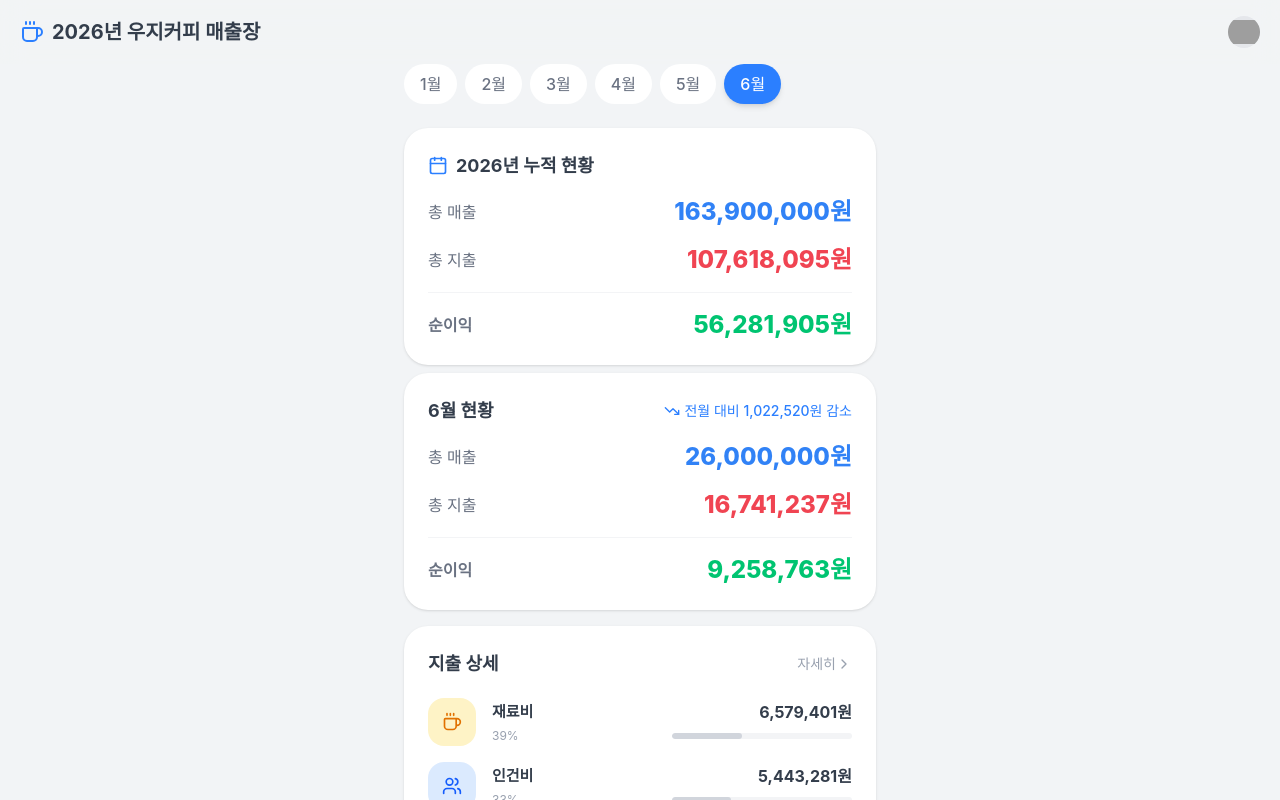
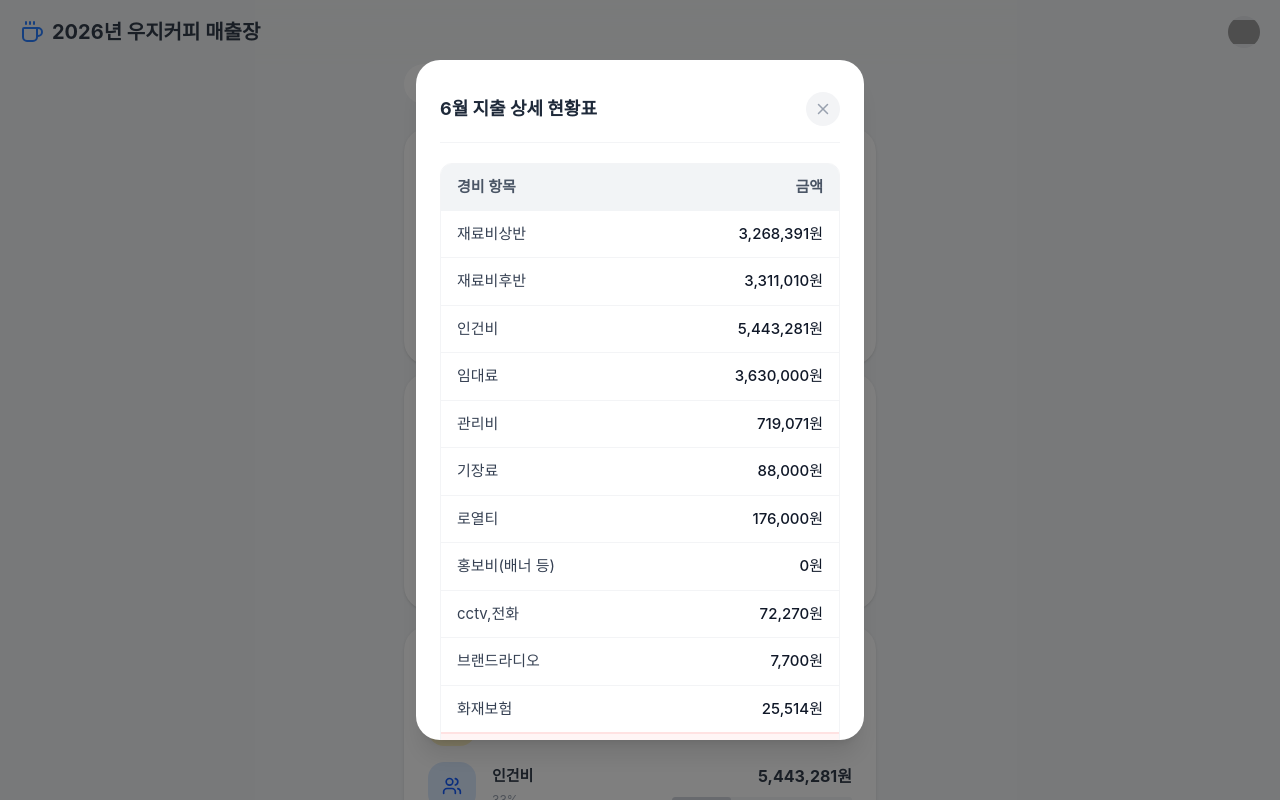
Before and after one commit to heekeunlee/oozy_profit, a React (Vite) app: page / in a window 1280 px wide. Both pictures are taken after a click on the button "자세히". Shown: the top 800 px of the page. Built offline with nearby package versions, Linux system fonts and the light colour scheme; grey boxes are pictures that could not be loaded.

Commit message:
Update chart to line chart and add details modal

```diff
--- a/src/App.tsx
+++ b/src/App.tsx
@@ -1,26 +1,27 @@
 import React, { useState } from 'react';
 import { financialData, formatCurrency, getMonthName } from './data';
-import { BarChart, Bar, XAxis, YAxis, Tooltip, ResponsiveContainer, CartesianGrid, Legend, LabelList } from 'recharts';
-import { TrendingUp, TrendingDown, Coffee, ChevronRight, DollarSign, PieChart, Users, Home, Calendar } from 'lucide-react';
+import { LineChart, Line, XAxis, YAxis, Tooltip, ResponsiveContainer, CartesianGrid, Legend, LabelList } from 'recharts';
+import { TrendingUp, TrendingDown, Coffee, ChevronRight, DollarSign, PieChart, Users, Home, Calendar, X } from 'lucide-react';
 
 function App() {
   const [selectedMonthIndex, setSelectedMonthIndex] = useState(financialData.length - 1);
+  const [isDetailsOpen, setIsDetailsOpen] = useState(false);
   const currentData = financialData[selectedMonthIndex];
 
-  const totalExpenses = Object.values(currentData.expenses).reduce((a, b) => a + b, 0);
+  const totalExpenses = currentData.expenses.material + currentData.expenses.labor + currentData.expenses.rent + currentData.expenses.others;
   const netProfit = currentData.sales - totalExpenses;
 
   const profitIncrease = selectedMonthIndex > 0
-    ? netProfit - (financialData[selectedMonthIndex - 1].sales - Object.values(financialData[selectedMonthIndex - 1].expenses).reduce((a, b) => a + b, 0))
+    ? netProfit - (financialData[selectedMonthIndex - 1].sales - (financialData[selectedMonthIndex - 1].expenses.material + financialData[selectedMonthIndex - 1].expenses.labor + financialData[selectedMonthIndex - 1].expenses.rent + financialData[selectedMonthIndex - 1].expenses.others))
     : 0;
 
   const year2026Data = financialData.filter(d => d.month.startsWith('2026'));
   const total2026Sales = year2026Data.reduce((acc, curr) => acc + curr.sales, 0);
-  const total2026Expenses = year2026Data.reduce((acc, curr) => acc + Object.values(curr.expenses).reduce((a, b) => a + b, 0), 0);
+  const total2026Expenses = year2026Data.reduce((acc, curr) => acc + curr.expenses.material + curr.expenses.labor + curr.expenses.rent + curr.expenses.others, 0);
   const total2026Profit = total2026Sales - total2026Expenses;
 
   const chartData = financialData.map(d => {
-    const expenses = Object.values(d.expenses).reduce((a, b) => a + b, 0);
+    const expenses = d.expenses.material + d.expenses.labor + d.expenses.rent + d.expenses.others;
     return {
       name: getMonthName(d.month),
       매출: d.sales / 10000,
@@ -113,7 +114,10 @@ function App() {
         <section className="bg-white rounded-[24px] p-6 shadow-sm">
           <div className="flex justify-between items-center mb-5">
             <h3 className="text-lg font-bold">지출 상세</h3>
-            <button className="text-sm text-gray-400 flex items-center">
+            <button
+              onClick={() => setIsDetailsOpen(true)}
+              className="text-sm text-gray-400 flex items-center hover:text-gray-600 transition-colors"
+            >
               자세히 <ChevronRight size={16} />
             </button>
           </div>
@@ -157,25 +161,25 @@ function App() {
           <p className="text-xs text-gray-400 mb-4">(단위: 만원)</p>
           <div className="h-64 w-full">
             <ResponsiveContainer width="100%" height="100%">
-              <BarChart data={chartData} margin={{ top: 0, right: 0, left: -20, bottom: 0 }}>
+              <LineChart data={chartData} margin={{ top: 20, right: 10, left: -20, bottom: 0 }}>
                 <CartesianGrid strokeDasharray="3 3" vertical={false} stroke="#F2F4F6" />
                 <XAxis dataKey="name" axisLine={false} tickLine={false} tick={{ fontSize: 12, fill: '#8B95A1' }} dy={10} />
                 <YAxis axisLine={false} tickLine={false} tick={{ fontSize: 12, fill: '#8B95A1' }} />
                 <Tooltip
-                  cursor={{ fill: '#F2F4F6' }}
+                  cursor={{ stroke: '#F2F4F6', strokeWidth: 2 }}
                   contentStyle={{ borderRadius: '12px', border: 'none', boxShadow: '0 4px 6px -1px rgb(0 0 0 / 0.1)' }}
                 />
                 <Legend iconType="circle" wrapperStyle={{ fontSize: '12px', paddingTop: '20px' }} />
-                <Bar dataKey="매출" fill="#3182F6" radius={[4, 4, 0, 0]} maxBarSize={20}>
-                  <LabelList dataKey="매출" position="top" fontSize={9} fill="#3182F6" formatter={(v: any) => Math.round(Number(v))} />
-                </Bar>
-                <Bar dataKey="지출" fill="#F04452" radius={[4, 4, 0, 0]} maxBarSize={20}>
-                  <LabelList dataKey="지출" position="top" fontSize={9} fill="#F04452" formatter={(v: any) => Math.round(Number(v))} />
-                </Bar>
-                <Bar dataKey="순이익" fill="#00C471" radius={[4, 4, 0, 0]} maxBarSize={20}>
-                  <LabelList dataKey="순이익" position="top" fontSize={9} fill="#00C471" formatter={(v: any) => Math.round(Number(v))} />
-                </Bar>
-              </BarChart>
+                <Line type="monotone" dataKey="매출" stroke="#3182F6" strokeWidth={3} dot={{ r: 4, strokeWidth: 2, fill: '#fff' }} activeDot={{ r: 6 }}>
+                  <LabelList dataKey="매출" position="top" fontSize={10} fill="#3182F6" formatter={(v: any) => Math.round(Number(v))} offset={10} />
+                </Line>
+                <Line type="monotone" dataKey="지출" stroke="#F04452" strokeWidth={3} dot={{ r: 4, strokeWidth: 2, fill: '#fff' }} activeDot={{ r: 6 }}>
+                  <LabelList dataKey="지출" position="bottom" fontSize={10} fill="#F04452" formatter={(v: any) => Math.round(Number(v))} offset={10} />
+                </Line>
+                <Line type="monotone" dataKey="순이익" stroke="#00C471" strokeWidth={3} dot={{ r: 4, strokeWidth: 2, fill: '#fff' }} activeDot={{ r: 6 }}>
+                  <LabelList dataKey="순이익" position="top" fontSize={10} fill="#00C471" formatter={(v: any) => Math.round(Number(v))} offset={10} />
+                </Line>
+              </LineChart>
             </ResponsiveContainer>
           </div>
         </section>
@@ -194,6 +198,49 @@ function App() {
           </div>
         </section>
       </main>
+
+      {/* Details Modal */}
+      {isDetailsOpen && (
+        <div className="fixed inset-0 bg-black/50 z-50 flex items-center justify-center p-4 animate-in fade-in duration-200">
+          <div className="bg-white rounded-[24px] w-full max-w-md p-6 max-h-[85vh] overflow-y-auto shadow-xl">
+            <div className="flex justify-between items-center mb-5 sticky top-0 bg-white z-10 pt-2 pb-4 border-b border-gray-100">
+              <h3 className="text-lg font-bold text-gray-800">{getMonthName(currentData.month)} 지출 상세 현황표</h3>
+              <button onClick={() => setIsDetailsOpen(false)} className="text-gray-400 hover:text-gray-700 bg-gray-100 rounded-full p-2">
+                <X size={18} />
+              </button>
+            </div>
+            <div className="overflow-hidden rounded-xl border border-gray-100">
+              <table className="w-full text-[15px]">
+                <thead className="bg-[#F2F4F6]">
+                  <tr>
+                    <th className="py-3 px-4 text-left font-bold text-gray-600">경비 항목</th>
+                    <th className="py-3 px-4 text-right font-bold text-gray-600">금액</th>
+                  </tr>
+                </thead>
+                <tbody className="divide-y divide-gray-100">
+                  <tr><td className="py-3 px-4 text-gray-700">재료비상반</td><td className="py-3 px-4 text-right font-medium text-gray-900">{formatCurrency(currentData.expenses.details.materialFirst)}</td></tr>
+                  <tr><td className="py-3 px-4 text-gray-700">재료비후반</td><td className="py-3 px-4 text-right font-medium text-gray-900">{formatCurrency(currentData.expenses.details.materialSecond)}</td></tr>
+                  <tr><td className="py-3 px-4 text-gray-700">인건비</td><td className="py-3 px-4 text-right font-medium text-gray-900">{formatCurrency(currentData.expenses.details.labor)}</td></tr>
+                  <tr><td className="py-3 px-4 text-gray-700">임대료</td><td className="py-3 px-4 text-right font-medium text-gray-900">{formatCurrency(currentData.expenses.details.rent)}</td></tr>
+                  <tr><td className="py-3 px-4 text-gray-700">관리비</td><td className="py-3 px-4 text-right font-medium text-gray-900">{formatCurrency(currentData.expenses.details.admin)}</td></tr>
+                  <tr><td className="py-3 px-4 text-gray-700">기장료</td><td className="py-3 px-4 text-right font-medium text-gray-900">{formatCurrency(currentData.expenses.details.accounting)}</td></tr>
+                  <tr><td className="py-3 px-4 text-gray-700">로열티</td><td className="py-3 px-4 text-right font-medium text-gray-900">{formatCurrency(currentData.expenses.details.royalty)}</td></tr>
+                  <tr><td className="py-3 px-4 text-gray-700">홍보비(배너 등)</td><td className="py-3 px-4 text-right font-medium text-gray-900">{formatCurrency(currentData.expenses.details.promotion)}</td></tr>
+                  <tr><td className="py-3 px-4 text-gray-700">cctv,전화</td><td className="py-3 px-4 text-right font-medium text-gray-900">{formatCurrency(currentData.expenses.details.cctv)}</td></tr>
+                  <tr><td className="py-3 px-4 text-gray-700">브랜드라디오</td><td className="py-3 px-4 text-right font-medium text-gray-900">{formatCurrency(currentData.expenses.details.radio)}</td></tr>
+                  <tr><td className="py-3 px-4 text-gray-700">화재보험</td><td className="py-3 px-4 text-right font-medium text-gray-900">{formatCurrency(currentData.expenses.details.insurance)}</td></tr>
+                </tbody>
+                <tfoot className="bg-[#FFF5F5] border-t-2 border-red-100">
+                  <tr>
+                    <td className="py-4 px-4 font-bold text-gray-800">경비 합계</td>
+                    <td className="py-4 px-4 text-right font-extrabold text-[#F04452] text-lg">{formatCurrency(totalExpenses)}</td>
+                  </tr>
+                </tfoot>
+              </table>
+            </div>
+          </div>
+        </div>
+      )}
     </div>
   );
 }
--- a/src/data.ts
+++ b/src/data.ts
@@ -2,10 +2,23 @@ export interface MonthlyData {
   month: string;
   sales: number;
   expenses: {
-    material: number; // 재료비
-    labor: number; // 인건비
-    rent: number; // 임대료
-    others: number; // 기타 (관리비, 기장료, 로열티 등)
+    material: number;
+    labor: number;
+    rent: number;
+    others: number;
+    details: {
+      materialFirst: number; // 재료비상반
+      materialSecond: number; // 재료비후반
+      labor: number; // 인건비
+      rent: number; // 임대료
+      admin: number; // 관리비
+      accounting: number; // 기장료
+      royalty: number; // 로열티
+      promotion: number; // 홍보비
+      cctv: number; // cctv,전화
+      radio: number; // 브랜드라디오
+      insurance: number; // 화재보험
+    }
   };
 }
 
@@ -14,61 +27,67 @@ export const financialData: MonthlyData[] = [
     month: "2026-01",
     sales: 25400000,
     expenses: {
-      material: 3632343 + 3519547, // 7,151,890
+      material: 3632343 + 3519547,
       labor: 5100280,
       rent: 3630000,
-      others: 778490 + 88000 + 176000 + 32550 + 72270 + 8250 + 25514, // 1,181,074
-    }, // Total: 17,063,244
+      others: 778490 + 88000 + 176000 + 32550 + 72270 + 8250 + 25514,
+      details: { materialFirst: 3632343, materialSecond: 3519547, labor: 5100280, rent: 3630000, admin: 778490, accounting: 88000, royalty: 176000, promotion: 32550, cctv: 72270, radio: 8250, insurance: 25514 }
+    },
   },
   {
     month: "2026-02",
     sales: 23800000,
     expenses: {
-      material: 3389983 + 2903287, // 6,293,270
+      material: 3389983 + 2903287,
       labor: 4963145,
       rent: 3630000,
-      others: 696961 + 88000 + 176000 + 32550 + 72270 + 8250 + 25514, // 1,099,545
-    }, // Total: 15,985,960
+      others: 696961 + 88000 + 176000 + 32550 + 72270 + 8250 + 25514,
+      details: { materialFirst: 3389983, materialSecond: 2903287, labor: 4963145, rent: 3630000, admin: 696961, accounting: 88000, royalty: 176000, promotion: 32550, cctv: 72270, radio: 8250, insurance: 25514 }
+    },
   },
   {
     month: "2026-03",
     sales: 28200000,
     expenses: {
-      material: 4053400 + 3828781, // 7,882,181
+      material: 4053400 + 3828781,
       labor: 5319912,
       rent: 3630000,
-      others: 634783 + 88000 + 176000 + 32550 + 72270 + 8250 + 25514, // 1,037,367
-    }, // Total: 17,869,460
+      others: 634783 + 88000 + 176000 + 32550 + 72270 + 8250 + 25514,
+      details: { materialFirst: 4053400, materialSecond: 3828781, labor: 5319912, rent: 3630000, admin: 634783, accounting: 88000, royalty: 176000, promotion: 32550, cctv: 72270, radio: 8250, insurance: 25514 }
+    },
   },
   {
     month: "2026-04",
     sales: 29500000,
     expenses: {
-      material: 4568664 + 4768399, // 9,337,063
+      material: 4568664 + 4768399,
       labor: 5319717,
       rent: 3630000,
-      others: 583213 + 88000 + 176000 + 0 + 72270 + 7700 + 25514, // 952,697
-    }, // Total: 19,239,477
+      others: 583213 + 88000 + 176000 + 0 + 72270 + 7700 + 25514,
+      details: { materialFirst: 4568664, materialSecond: 4768399, labor: 5319717, rent: 3630000, admin: 583213, accounting: 88000, royalty: 176000, promotion: 0, cctv: 72270, radio: 7700, insurance: 25514 }
+    },
   },
   {
     month: "2026-05",
     sales: 31000000,
     expenses: {
-      material: 3260041 + 7382623, // 10,642,664
+      material: 3260041 + 7382623,
       labor: 5458326,
       rent: 3630000,
-      others: 585803 + 88000 + 176000 + 32550 + 72160 + 7700 + 25514, // 987,727
-    }, // Total: 20,718,717
+      others: 585803 + 88000 + 176000 + 32550 + 72160 + 7700 + 25514,
+      details: { materialFirst: 3260041, materialSecond: 7382623, labor: 5458326, rent: 3630000, admin: 585803, accounting: 88000, royalty: 176000, promotion: 32550, cctv: 72160, radio: 7700, insurance: 25514 }
+    },
   },
   {
     month: "2026-06",
     sales: 26000000,
     expenses: {
-      material: 3268391 + 3311010, // 6,579,401
+      material: 3268391 + 3311010,
       labor: 5443281,
       rent: 3630000,
-      others: 719071 + 88000 + 176000 + 0 + 72270 + 7700 + 25514, // 1,088,555
-    }, // Total: 16,741,237
+      others: 719071 + 88000 + 176000 + 0 + 72270 + 7700 + 25514,
+      details: { materialFirst: 3268391, materialSecond: 3311010, labor: 5443281, rent: 3630000, admin: 719071, accounting: 88000, royalty: 176000, promotion: 0, cctv: 72270, radio: 7700, insurance: 25514 }
+    },
   }
 ];
 
```
